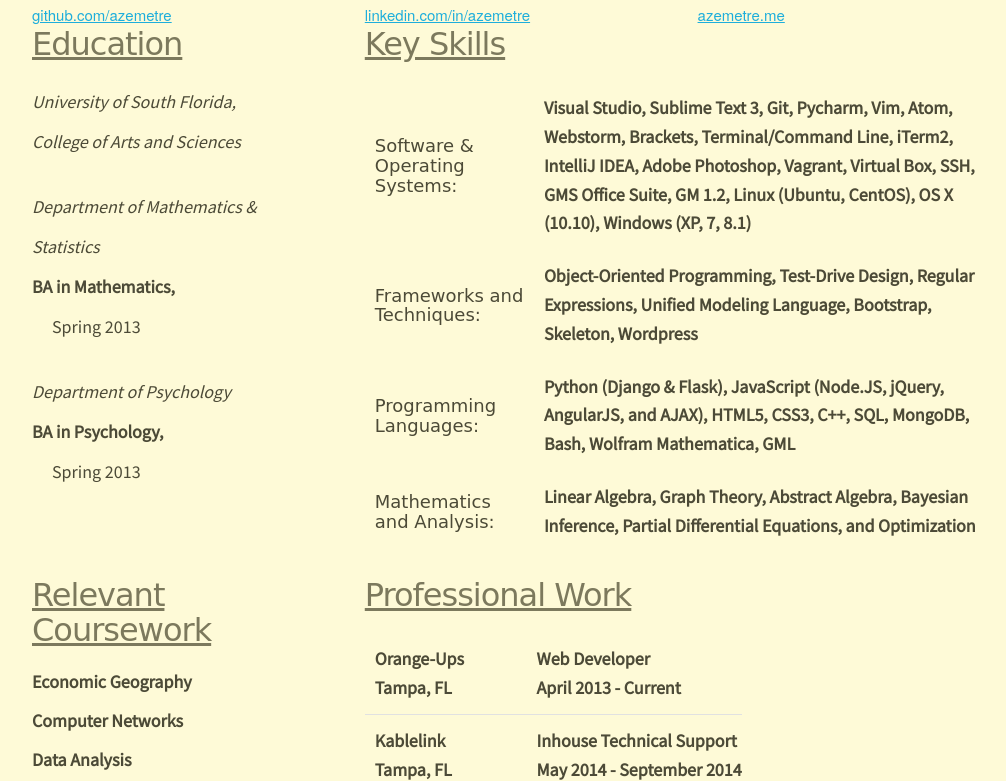
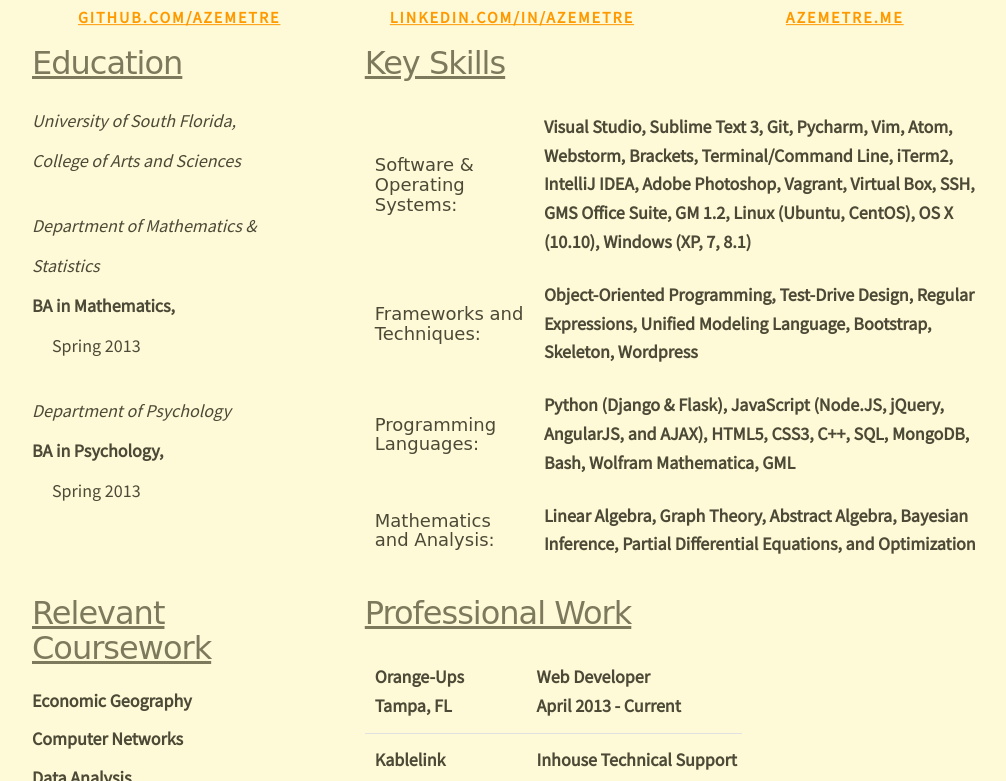
Before and after one commit to azemetre/personal_resume, a plain HTML site: page index.html in a window 1280 px wide. Shown: the part 72-853 px from the top of the page, without its empty margins (128-1134 px from the left). Drawn offline with nearby package versions, Linux system fonts and the light colour scheme; a web font is replaced by a local one.

Commit message:
Added js dependencies and fixed tags for header links for portrait viewing

```diff
--- a/index.html
+++ b/index.html
@@ -17,14 +17,14 @@
         <h1 class="name">Aaron Zemetres</h1>
 
         <div class="row">
-            <div class="four columns">
-                <div class="cm-links"><a href="https://github.com/azemetre">github.com/azemetre</a></div>
+            <div class="four columns header-box">
+                <a class="cm-links" href="https://github.com/azemetre"><div class="box-link"><p>github.com/azemetre</p></div></a>
             </div>
-            <div class="four columns">
-                <div class="cm-links"><a href="https://www.linkedin.com/in/azemetre">linkedin.com/in/azemetre</a></div>
+            <div class="four columns header-box">
+                <a class="cm-links" href="https://www.linkedin.com/in/azemetre"><div class="box-link"><p>linkedin.com/in/azemetre</p></div></a>
             </div>
-            <div class="four columns">
-                <div class="cm-links"><a href="https://www.azemetre.me">azemetre.me</a></div>
+            <div class="four columns header-box">
+                <a class="cm-links" href="https://www.azemetre.me"><div class="box-link"><p>azemetre.me</p></div></a>
             </div>
         </div>
     </header> <!-- header -->
@@ -131,5 +131,7 @@
             </div>
         </div>
     </footer>   <!-- footer -->
+    <script src="assets/libs/jquery/dist/jquery.min.js" type="text/javascript"></script>
+    <script src="assets/js/accordion.js" type="text/javascript"></script>
 </body>
 </html>
```
